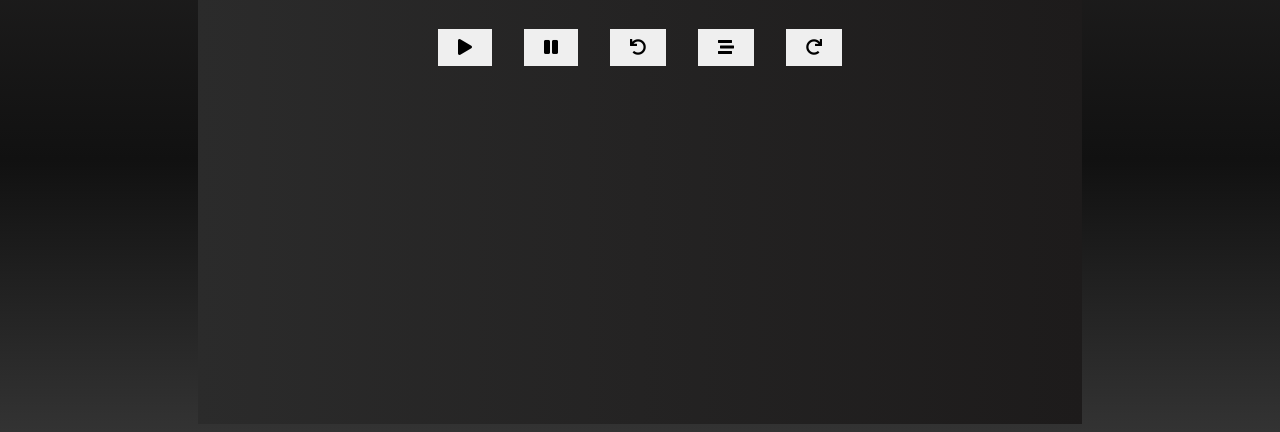
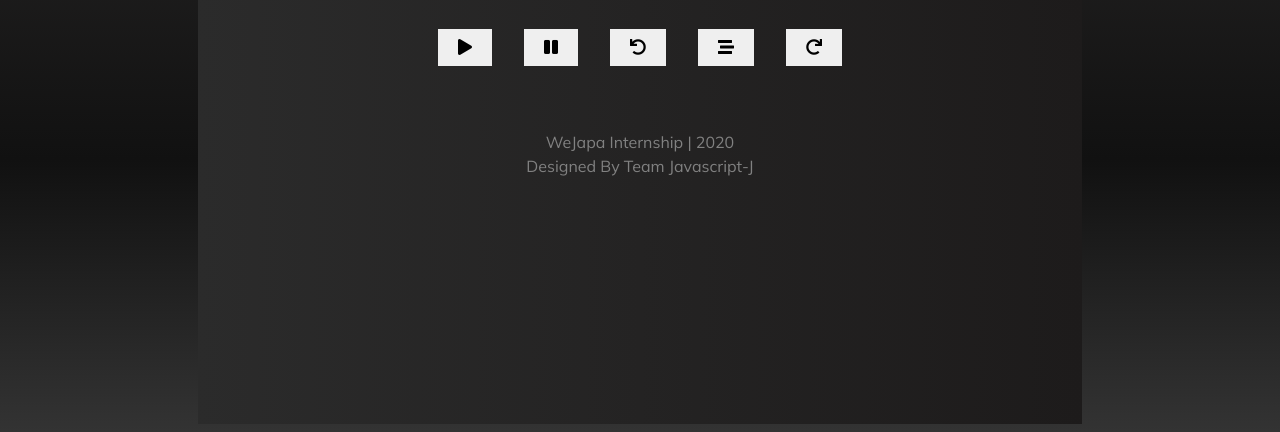
Before and after one commit to Gentlekboy/Stopwatch, a plain HTML site: page index.html in a window 1280 px wide. Shown: the part 384-816 px from the top of the page. Drawn offline with nearby package versions, Linux system fonts and the light colour scheme.

Commit message:
Added Footer Text

```diff
--- a/index.html
+++ b/index.html
@@ -34,6 +34,11 @@
 
             <!-- Lap Records Section -->
             <ul class="laps"></ul>
+
+            <!-- Footer Section -->
+            <footer>
+                <p class="footer">WeJapa Internship | 2020 <br> Designed By Team Javascript-J</p>
+            </footer>
         </main>
     </div>
 
--- a/style.css
+++ b/style.css
@@ -81,6 +81,7 @@ ul{
     flex-wrap: wrap;
     align-items: center;
     justify-content: center;
+    margin-top: 2rem;
 }
 
 li {
@@ -89,6 +90,15 @@ li {
     color: #e2e2e2;
     list-style-type: decimal;
     margin: 5px 20px;
+}
+/* Footer Section */
+p.footer{
+    font-family: 'Mulish', sans-serif;
+    font-size: 1rem;
+    line-height: 1.5rem;
+    text-align: center;
+    color: #818181;
+    margin-top: 1rem;
 }
 
 /* Hover States */
```
Lines whose indentation alone changed are shown as unchanged.
